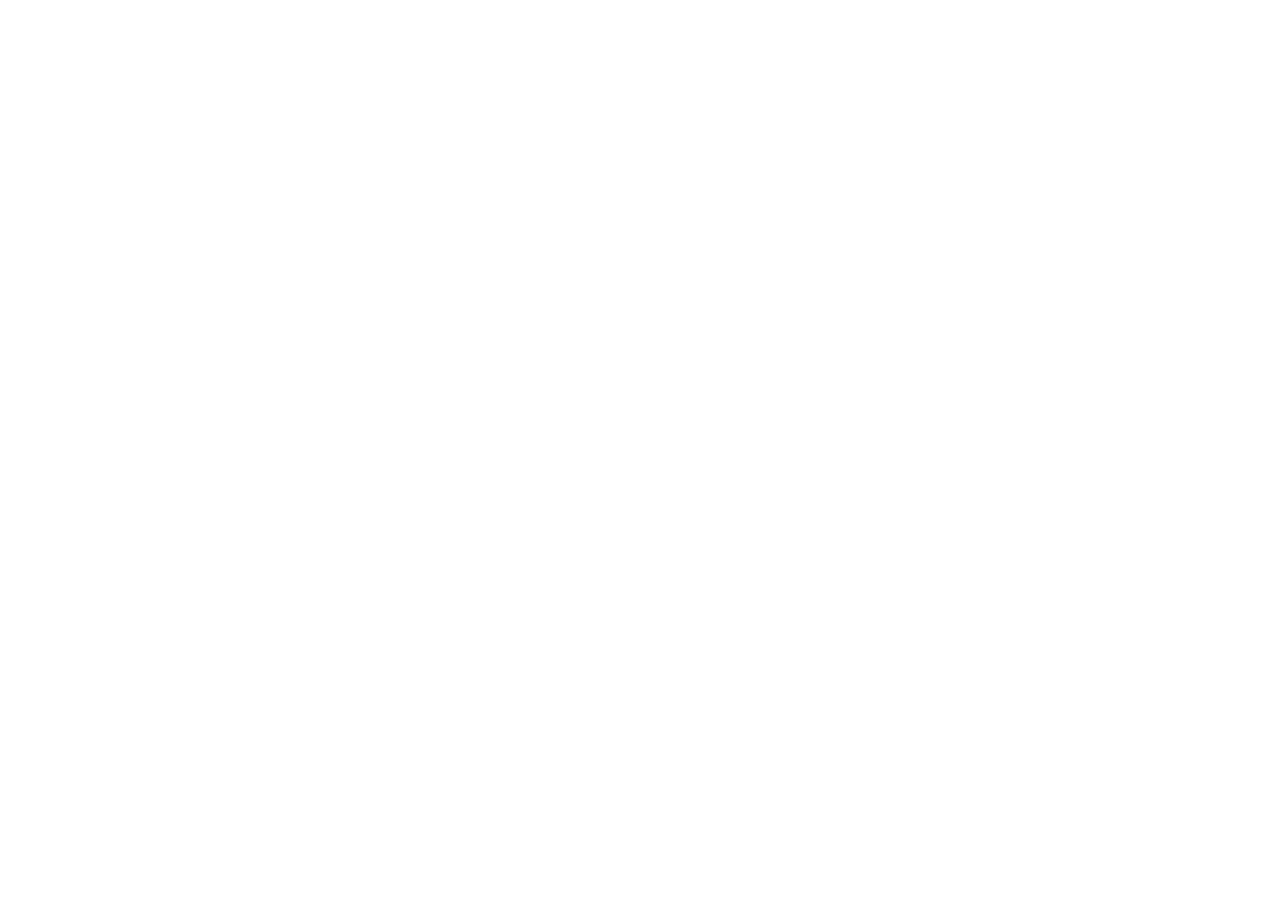
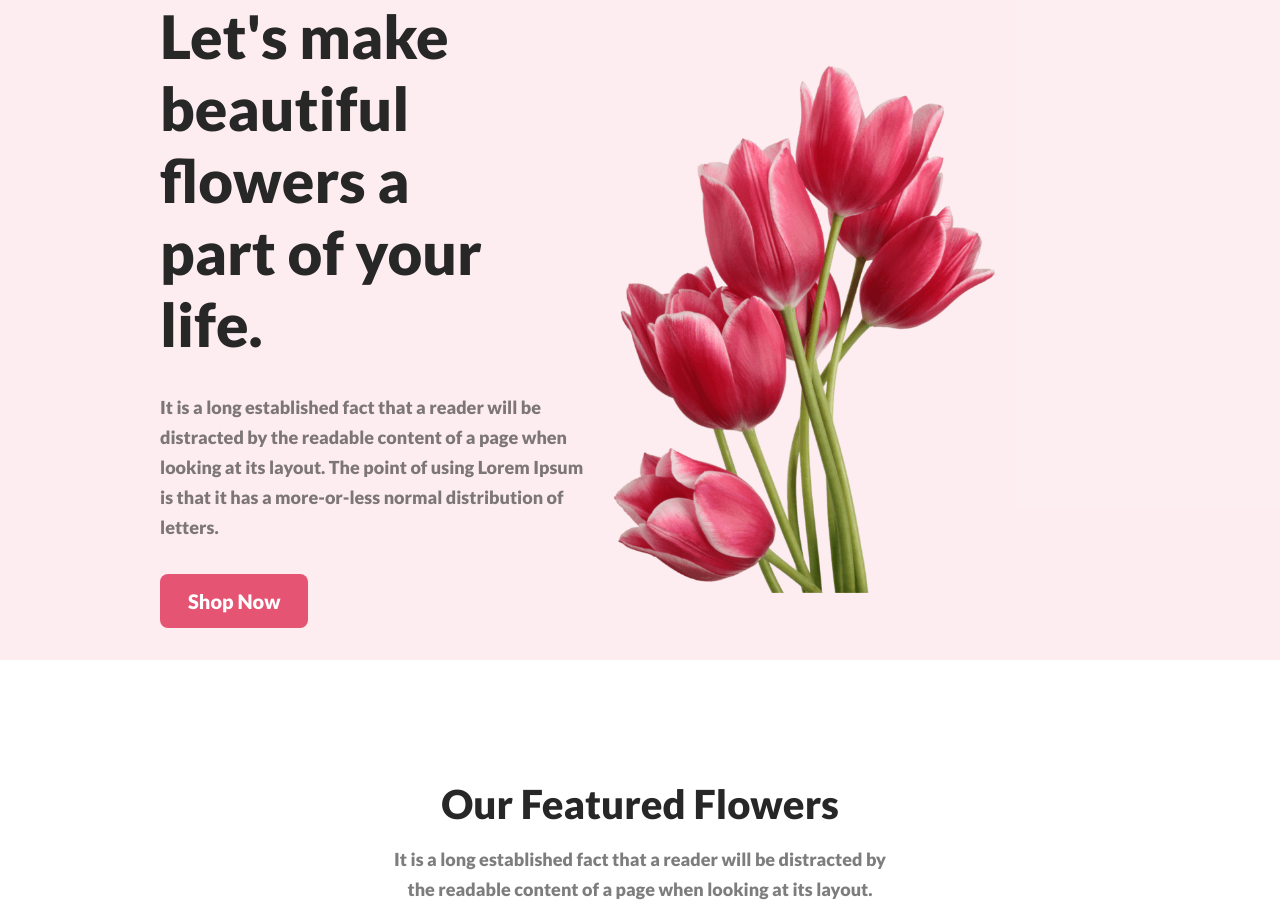
Before and after one commit to sabrinms/flower-assignment, a plain HTML site: page index.html in a window 1280 px wide. Shown: the top 921 px of the page. Before the commit the page ends 800 px from the top, so only its background shows below. Drawn offline with Linux system fonts and the light colour scheme.

Commit message:
flower 2nd

```diff
--- a/index.html
+++ b/index.html
@@ -4,8 +4,50 @@
     <meta charset="UTF-8">
     <meta name="viewport" content="width=device-width, initial-scale=1.0">
     <title>Flower-Assignment</title>
+    <link rel="stylesheet" href="styles/style.css">
 </head>
 <body>
+    <header>
+        <div class="container banner">
+            <div class="banner-text">
+                <h1>Let's make
+                    <br>beautiful flowers  a<br> part of your life.</h1>
+                <p>It is a long established fact that a reader will be distracted by the readable content of a page when looking at its layout.
+                 The point of using Lorem Ipsum is that it has a more-or-less normal distribution of letters.</p>
+                 <button>Shop Now</button>
+            </div>
+            <div class="banner-img">
+                <img src="images/pngwing 10.png" alt="">
+            </div>
+        </div>
+    </header>
+    <section id="featured">
+        <div class="container">
+            <div class="section-heading">
+                <h2>Our Featured Flowers</h2>
+                <p>It is a long established fact that a reader will be distracted by the readable content of a page when looking at its layout.
 
+                </p> </div>
+                <div class="section-img">
+                    <div class="flower">
+                        <div class="flower-img">
+                    <img src="images/pngwing 6.png" alt=""></div>
+                    <p>Pink Flower Tree</p>
+                    <div class="flower">
+                        <div class="flower-img">
+                    <img src="images/pngwing 7.png" alt=""></div>
+                    <p>Pink Flower Tree</p>
+                    <div class="flower">
+                        <div class="flower-img">
+                    <img src="images/pngwing 8.png" alt=""></div>
+                    <p>Pink Flower Tree</p>
+                    </div>
+                </div>
+
+                </div>
+
+            </div>
+        </div>
+    </section>
 </body>
 </html>
--- /dev/null
+++ b/styles/style.css
@@ -0,0 +1,86 @@
+@import url('https://fonts.googleapis.com/css2?family=Lato:wght@900&display=swap');
+
+*{
+    margin: 0;
+    padding: 0;
+    font-family: 'Lato', sans-serif;
+}
+p{
+    color: rgba(39, 39, 39, 0.60);
+font-family: Lato;
+font-size: 18px;
+font-style: normal;
+font-weight: 400;
+line-height: 30px; /* 166.667% */
+}
+button{
+    border-radius: 8px;
+background: #E55473;
+color: #fff;
+border: none;
+font-size: 20px;
+padding: 15px 28px;
+}
+header{
+    background-color:  rgba(229, 84, 115, 0.10);
+}
+.container{
+    width: 75%;
+    max-width: 1440px;
+    margin: 0 auto;
+}
+.section-heading{
+    max-width: 500px;
+    text-align: center;
+    margin: 20px auto;
+
+
+}
+.section-heading h2{
+    color: #272727;
+text-align: center;
+font-family: Lato;
+font-size: 40px;
+font-style: normal;
+font-weight: 800;
+line-height: normal;
+margin-bottom: 16px;
+}
+.section-heading p{
+    color: rgba(39, 39, 39, 0.60);
+text-align: center;
+font-family: Lato;
+font-size: 18px;
+font-style: normal;
+font-weight: 400;
+line-height: 30px; /* 166.667% */
+}
+
+.banner{
+    display: flex;
+    align-items: center;
+    justify-content: space-between;
+}
+.banner .banner-text *{
+    margin-bottom: 32px;
+    margin-bottom:32px ;
+    max-width:525px ;
+}
+.banner .banner-text h1{
+    color: #272727;
+font-family: Lato;
+font-size: 60px;
+font-style: normal;
+font-weight: 800;
+line-height: normal;
+}
+.banner .banner-img img{
+    width: 80%;
+}
+.flower{
+    justify-content:space-between;
+    display: flex;
+}
+#featured{
+    padding: 100px 0;
+}
```
